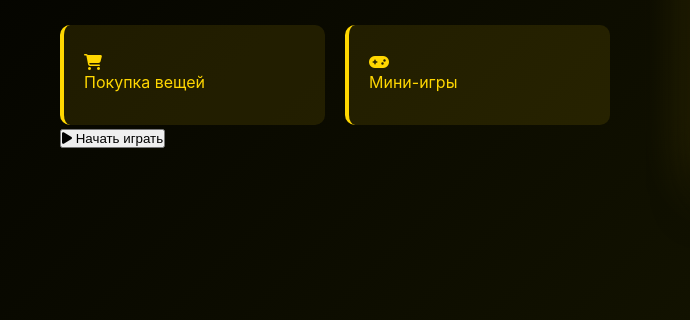
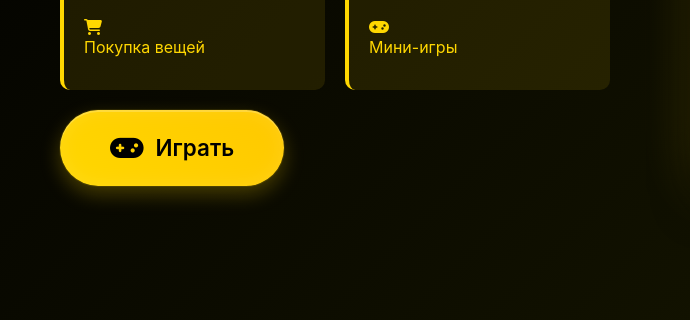
Before and after one commit to Anonymousgeme/Anonymousgeme, a plain HTML site: page index.html in a window 1280 px wide. Shown: the part 415-735 px from the top of the page, 0-690 px from the left. Drawn offline with Linux system fonts and the light colour scheme; grey boxes are pictures that could not be loaded.

Commit message:
Add files via upload

```diff
--- a/index.html
+++ b/index.html
@@ -212,6 +212,69 @@
             .hero-description {
                 padding-right: 20px;
             }
+        }
+
+        /* ОБНОВЛЕННАЯ КНОПКА НАЧАТЬ ИГРАТЬ - МИНИМАЛИСТИЧНЫЙ ЖЕЛТЫЙ СТИЛЬ */
+        .start-btn {
+            background: linear-gradient(45deg, #FFD700, #FFC800);
+            color: #000;
+            border: none;
+            padding: clamp(16px, 4vw, 20px) clamp(35px, 6vw, 50px);
+            font-size: clamp(1.1rem, 3.5vw, 1.4rem);
+            font-weight: 600;
+            border-radius: 50px;
+            cursor: pointer;
+            transition: all 0.3s cubic-bezier(0.4, 0, 0.2, 1);
+            position: relative;
+            overflow: hidden;
+            min-height: 60px;
+            min-width: 180px;
+            display: inline-flex;
+            align-items: center;
+            justify-content: center;
+            gap: 12px;
+            touch-action: manipulation;
+            text-decoration: none;
+            margin-top: 20px;
+            box-shadow: 0 8px 20px rgba(255, 215, 0, 0.25),
+                        0 0 0 1px rgba(255, 215, 0, 0.1),
+                        inset 0 2px 0 rgba(255, 255, 255, 0.2);
+        }
+
+        .start-btn:hover, .start-btn:active {
+            transform: translateY(-3px);
+            box-shadow: 0 12px 25px rgba(255, 215, 0, 0.35),
+                        0 0 0 1px rgba(255, 215, 0, 0.2),
+                        inset 0 2px 0 rgba(255, 255, 255, 0.3);
+            background: linear-gradient(45deg, #FFE44D, #FFD700);
+        }
+
+        .start-btn:active {
+            transform: translateY(-1px);
+            box-shadow: 0 5px 15px rgba(255, 215, 0, 0.25),
+                        0 0 0 1px rgba(255, 215, 0, 0.1),
+                        inset 0 2px 0 rgba(255, 255, 255, 0.2);
+        }
+
+        .start-btn::after {
+            content: '';
+            position: absolute;
+            top: 0;
+            left: 0;
+            right: 0;
+            bottom: 0;
+            border-radius: 50px;
+            box-shadow: inset 0 0 20px rgba(255, 255, 255, 0.1);
+            pointer-events: none;
+        }
+
+        .start-btn i {
+            font-size: 1.2em;
+            transition: transform 0.3s ease;
+        }
+
+        .start-btn:hover i {
+            transform: scale(1.1) rotate(5deg);
         }
 
         .features {
@@ -661,9 +724,10 @@
                     </div>
                 </div>
 
-                <button class="start-btn" id="startBotBtn">
-                    <i class="fas fa-play"></i> Начать играть
-                </button>
+                <!-- ОБНОВЛЕННАЯ КНОПКА С ССЫЛКОЙ НА ТЕЛЕГРАМ БОТА -->
+                <a href="https://t.me/Anonymous07082010bot" class="start-btn" id="startBotBtn" target="_blank" rel="noopener noreferrer">
+                    <i class="fas fa-gamepad"></i> Играть
+                </a>
             </div>
 
             <div class="hero-image">
@@ -712,7 +776,8 @@
                 <div class="donate-tab" data-tab="unwarn" role="tab" aria-selected="false">
                     <i class="fas fa-exclamation-triangle unwarn-icon"></i>
                     <span>UnWarn</span>
-                    <div class="price-tag">100₽</div>
+                    <!-- ИЗМЕНЕНА ЦЕНА: 100₽ → 145₽ -->
+                    <div class="price-tag">145₽</div>
                 </div>
                 <div class="donate-tab" data-tab="unban" role="tab" aria-selected="false">
                     <i class="fas fa-ban unban-icon"></i>
@@ -803,7 +868,8 @@
             <div class="tab-content" id="unwarn-tab" role="tabpanel" hidden>
                 <div class="payment-method">
                     <h3 style="color: #FFD700; margin-bottom: 15px; display: flex; align-items: center; gap: 10px;">
-                        <i class="fas fa-exclamation-triangle unwarn-icon"></i> <span>UnWarn - 100₽</span>
+                        <i class="fas fa-exclamation-triangle unwarn-icon"></i> <!-- ИЗМЕНЕНА ЦЕНА: UnWarn - 145₽ -->
+                        <span>UnWarn - 145₽</span>
                     </h3>
 
                     <div class="card-info">
@@ -817,7 +883,8 @@
 
                         <p style="color: #FFC400; margin-bottom: 10px;">Важно: Укажите ваш ID в комментарии к платежу</p>
 
-                        <p style="color: #FFC400; margin-bottom: 10px;">Переведите 100₽ на карту:</p>
+                        <!-- ИЗМЕНЕНА ЦЕНА: Переведите 145₽ на карту -->
+                        <p style="color: #FFC400; margin-bottom: 10px;">Переведите 145₽ на карту:</p>
 
                         <div class="card-number">
                             <span id="unwarn-card-number" class="formatted-card">2200 7020 6675 9189</span>
@@ -833,9 +900,10 @@
                         </div>
                     </div>
 
+                    <!-- ИЗМЕНЕНА ЦЕНА: Я перевел(а) 145₽ -->
                     <div class="confirm-checkbox">
                         <input type="checkbox" id="unwarn-confirm" aria-label="Подтвердить оплату UnWarn">
-                        <label for="unwarn-confirm">Я перевел(а) 100₽ на указанные реквизиты</label>
+                        <label for="unwarn-confirm">Я перевел(а) 145₽ на указанные реквизиты</label>
                     </div>
                 </div>
             </div>
@@ -969,7 +1037,6 @@
         // Элементы DOM
         const donateBtn = document.getElementById('donateBtn');
         const aboutBtn = document.getElementById('aboutBtn');
-        const startBotBtn = document.getElementById('startBotBtn');
         const donateModal = document.getElementById('donateModal');
         const aboutModal = document.getElementById('aboutModal');
         const closeDonate = document.getElementById('closeDonate');
@@ -982,7 +1049,7 @@
         // Текущий выбранный тип доната
         let currentDonateType = 'vip';
 
-        // Данные донатов
+        // Данные донатов (ИЗМЕНЕНА ЦЕНА UNWARN: 100 → 145)
         const donateData = {
             'vip': {
                 amount: '50',
@@ -997,7 +1064,7 @@
                 confirmId: 'custom-confirm'
             },
             'unwarn': {
-                amount: '100',
+                amount: '145', // ИЗМЕНЕНО: 100 → 145
                 card: '2200702066759189',
                 cardFormatted: '2200 7020 6675 9189',
                 confirmId: 'unwarn-confirm',
@@ -1072,10 +1139,8 @@
             }
         });
 
-        // Кнопка "Начать играть"
-        startBotBtn.addEventListener('click', () => {
-            alert('Скоро здесь будет ссылка на бота! 🎮');
-        });
+        // Кнопка "Играть" теперь открывает ссылку в новой вкладке
+        // (обработчик не нужен, так как это обычная ссылка <a>)
 
         // Переключение табов доната
         document.querySelectorAll('.donate-tab').forEach(tab => {
```
